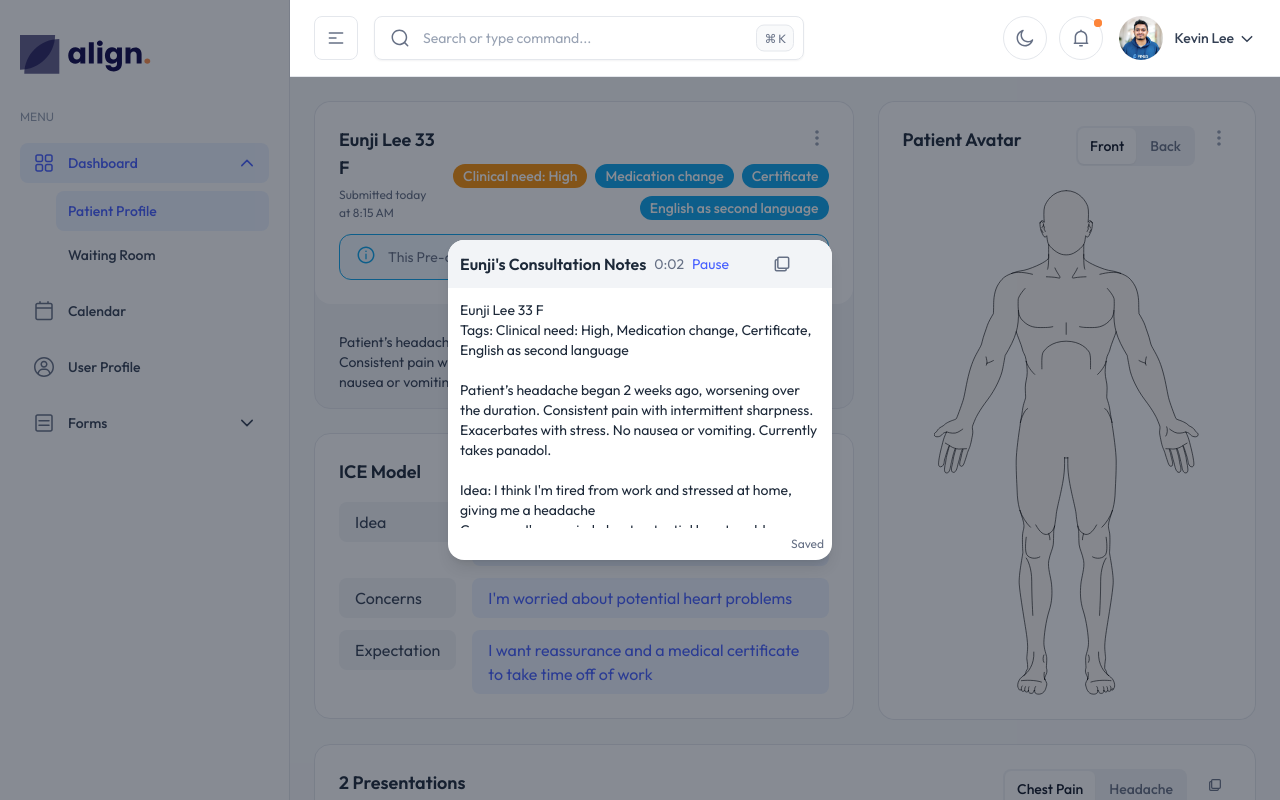
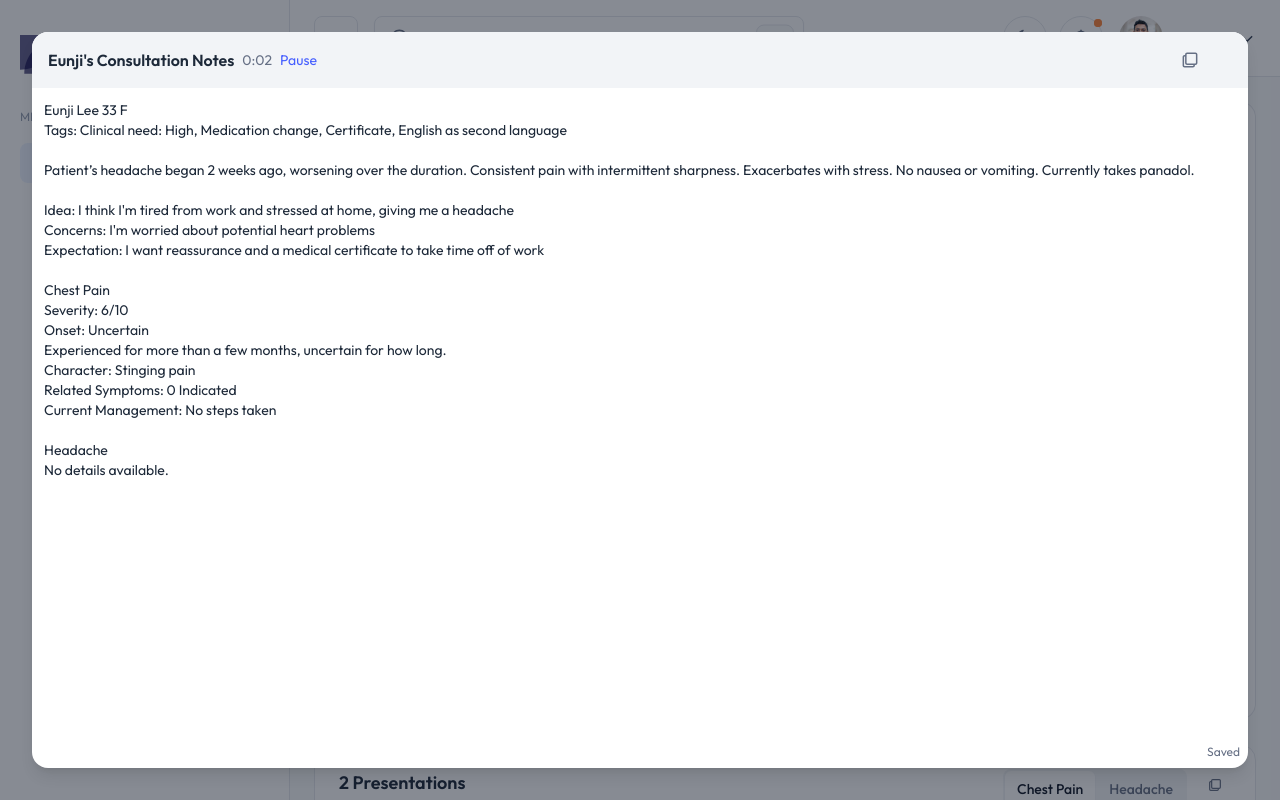
Before and after one commit to kahmunrah/Jimin-Dashboard-Website, a Next.js app in the folder next-dashboard/: page / in a window 1280 px wide. Both pictures are taken after a click on the button "Start Consultation". Shown: the top 800 px of the page. Built offline with nearby package versions, Linux system fonts and the light colour scheme.

Commit message:
Expand consultation notes modal

```diff
--- a/next-dashboard/src/components/consultation/ConsultationNotes.tsx
+++ b/next-dashboard/src/components/consultation/ConsultationNotes.tsx
@@ -65,9 +65,16 @@ const ConsultationNotes: React.FC<ConsultationNotesProps> = ({ initialContent })
       )}
 
       {open && (
-        <div className="fixed inset-0 z-50 flex items-center justify-center bg-black/50">
-          <div className="flex h-full w-full max-w-md flex-col rounded-2xl bg-white shadow-lg dark:bg-gray-900 sm:h-80 sm:w-96">
-            <div className="flex items-center justify-between rounded-t-2xl bg-gray-100 p-3 dark:bg-gray-800">
+        <div className="fixed inset-0 z-[100000] flex items-center justify-center bg-black/50 p-4 sm:p-8">
+          <div className="relative flex h-full w-full flex-col rounded-2xl bg-white shadow-lg dark:bg-gray-900">
+            <button
+              onClick={() => setOpen(false)}
+              aria-label="Close consultation notes"
+              className="absolute top-4 right-4 text-gray-600 hover:text-gray-800 dark:text-gray-300 dark:hover:text-gray-100"
+            >
+              <CloseIcon className="h-6 w-6" />
+            </button>
+            <div className="flex items-center justify-between rounded-t-2xl bg-gray-100 p-4 pr-12 dark:bg-gray-800">
               <div className="flex items-center gap-2">
                 <span className="font-semibold text-gray-800 dark:text-white">Eunji&apos;s Consultation Notes</span>
                 <span className="text-sm text-gray-500 dark:text-gray-400">{formatTime(elapsed)}</span>
@@ -84,12 +91,6 @@ const ConsultationNotes: React.FC<ConsultationNotesProps> = ({ initialContent })
                   className="text-gray-500 hover:text-gray-700 dark:text-gray-400 dark:hover:text-gray-300"
                 >
                   <CopyIcon className="h-5 w-5" />
-                </button>
-                <button
-                  onClick={() => setOpen(false)}
-                  className="text-red-500 hover:text-red-700 dark:text-red-400 dark:hover:text-red-300"
-                >
-                  <CloseIcon className="h-5 w-5" />
                 </button>
               </div>
             </div>
```
